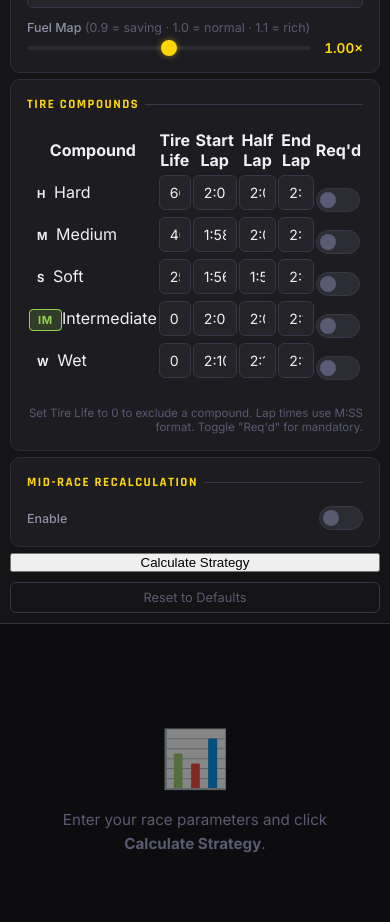
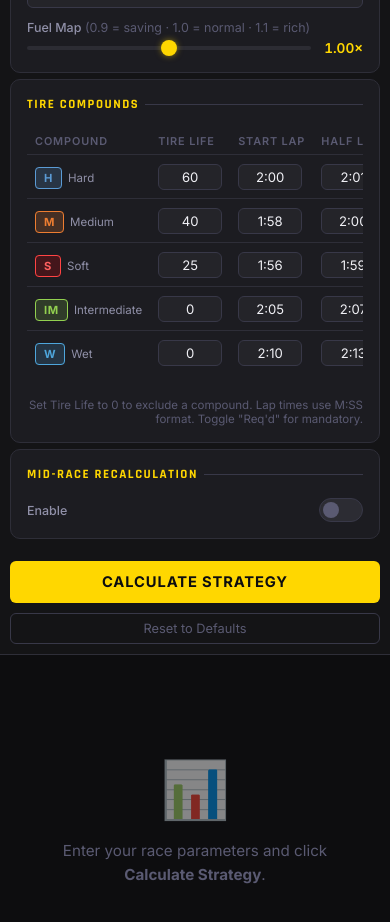
Before and after one commit to Jeremy-Luyckfasseel/Race-Strategies, a React (Vite) app: page / in a window 390 px wide. Shown: the part 840-1762 px from the top of the page. Built offline with nearby package versions, Linux system fonts and the light colour scheme.

Commit message:
style: fix global layout alignments and recalculating visual states
This makes the App layout strictly left-aligned as requested, and handles CSS classes for empty states and calculating badges.

```diff
--- a/src/index.css
+++ b/src/index.css
@@ -39,9 +39,18 @@
 }
 
 /* ── Reset ── */
-*, *::before, *::after { box-sizing: border-box; margin: 0; padding: 0; }
+*,
+*::before,
+*::after {
+  box-sizing: border-box;
+  margin: 0;
+  padding: 0;
+}
 
-html { font-size: 16px; scroll-behavior: smooth; }
+html {
+  font-size: 16px;
+  scroll-behavior: smooth;
+}
 
 body {
   font-family: var(--font-ui);
@@ -69,19 +78,22 @@ body {
   position: sticky;
   top: 0;
   z-index: 100;
-  box-shadow: 0 4px 32px rgba(0,0,0,0.5), var(--accent-glow);
+  box-shadow: 0 4px 32px rgba(0, 0, 0, 0.5), var(--accent-glow);
 }
 
 .header-inner {
   max-width: 1600px;
-  margin: 0 auto;
+  margin: 0;
   display: flex;
   align-items: center;
   gap: 14px;
   padding: 14px 0;
 }
 
-.header-logo { font-size: 2rem; line-height: 1; }
+.header-logo {
+  font-size: 2rem;
+  line-height: 1;
+}
 
 .header-title {
   font-family: var(--font-display);
@@ -108,7 +120,7 @@ body {
   flex: 1;
   max-width: 1600px;
   width: 100%;
-  margin: 0 auto;
+  margin: 0;
   align-items: start;
 }
 
@@ -219,12 +231,15 @@ input[type="number"]::-webkit-inner-spin-button {
   -webkit-appearance: none;
 }
 
-input:focus, select:focus {
+input:focus,
+select:focus {
   border-color: var(--accent);
-  box-shadow: 0 0 0 2px rgba(255,215,0,0.18);
+  box-shadow: 0 0 0 2px rgba(255, 215, 0, 0.18);
 }
 
-select option { background: var(--bg-3); }
+select option {
+  background: var(--bg-3);
+}
 
 /* Slider */
 .slider-row {
@@ -254,7 +269,7 @@ input[type="range"]::-webkit-slider-thumb {
   border-radius: 50%;
   background: var(--accent);
   cursor: pointer;
-  box-shadow: 0 0 6px rgba(255,215,0,0.5);
+  box-shadow: 0 0 6px rgba(255, 215, 0, 0.5);
   transition: transform var(--transition);
 }
 
@@ -286,7 +301,11 @@ input[type="range"]::-webkit-slider-thumb:hover {
   cursor: pointer;
 }
 
-.toggle-switch input { opacity: 0; width: 0; height: 0; }
+.toggle-switch input {
+  opacity: 0;
+  width: 0;
+  height: 0;
+}
 
 .toggle-slider {
   position: absolute;
@@ -309,12 +328,12 @@ input[type="range"]::-webkit-slider-thumb:hover {
   transition: transform var(--transition), background var(--transition);
 }
 
-.toggle-switch input:checked + .toggle-slider {
+.toggle-switch input:checked+.toggle-slider {
   background: var(--accent-dim);
   border-color: var(--accent);
 }
 
-.toggle-switch input:checked + .toggle-slider::before {
+.toggle-switch input:checked+.toggle-slider::before {
   transform: translateX(20px);
   background: var(--accent);
 }
@@ -354,7 +373,9 @@ input[type="range"]::-webkit-slider-thumb:hover {
   transition: color var(--transition);
 }
 
-.preset-delete:hover { color: var(--danger); }
+.preset-delete:hover {
+  color: var(--danger);
+}
 
 .save-preset-row {
   display: flex;
@@ -386,6 +407,32 @@ input[type="range"]::-webkit-slider-thumb:hover {
   color: var(--bg-0);
 }
 
+.btn-cta {
+  background: var(--accent);
+  color: var(--bg-0);
+  border: none;
+  padding: 12px 20px;
+  border-radius: var(--radius-sm);
+  font-family: var(--font-ui);
+  font-size: 0.92rem;
+  font-weight: 700;
+  cursor: pointer;
+  transition: all var(--transition);
+  text-align: center;
+  text-transform: uppercase;
+  letter-spacing: 0.06em;
+}
+
+.btn-cta:hover {
+  filter: brightness(1.15);
+  box-shadow: 0 0 12px var(--accent-dim);
+}
+
+.calculate-btn {
+  width: 100%;
+  margin-top: 16px;
+}
+
 .btn-ghost {
   background: transparent;
   border: 1px solid var(--border-light);
@@ -404,7 +451,10 @@ input[type="range"]::-webkit-slider-thumb:hover {
   color: var(--text-secondary);
 }
 
-.reset-btn { width: 100%; margin-top: 4px; }
+.reset-btn {
+  width: 100%;
+  margin-top: 4px;
+}
 
 /* ========================================================================
    Results Summary — KPI Cards
@@ -529,7 +579,7 @@ input[type="range"]::-webkit-slider-thumb:hover {
   font-size: 0.8rem;
   color: var(--text-primary);
   line-height: 1.7;
-  box-shadow: 0 8px 24px rgba(0,0,0,0.5);
+  box-shadow: 0 8px 24px rgba(0, 0, 0, 0.5);
 }
 
 .tt-title {
@@ -547,8 +597,13 @@ input[type="range"]::-webkit-slider-thumb:hover {
 }
 
 /* Recharts overrides */
-.recharts-surface { overflow: visible; }
-.recharts-text { font-family: var(--font-ui) !important; }
+.recharts-surface {
+  overflow: visible;
+}
+
+.recharts-text {
+  font-family: var(--font-ui) !important;
+}
 
 /* ========================================================================
    Stint Table
@@ -601,7 +656,7 @@ input[type="range"]::-webkit-slider-thumb:hover {
 }
 
 .stint-table tbody tr:hover {
-  background: rgba(255,255,255,0.03);
+  background: rgba(255, 255, 255, 0.03);
 }
 
 .stint-table tbody tr:last-child td {
@@ -612,7 +667,9 @@ input[type="range"]::-webkit-slider-thumb:hover {
   background: var(--danger-bg) !important;
 }
 
-.row-warning td { color: #ffb3b3; }
+.row-warning td {
+  color: #ffb3b3;
+}
 
 .stint-num {
   font-family: var(--font-display);
@@ -663,18 +720,184 @@ input[type="range"]::-webkit-slider-thumb:hover {
   letter-spacing: 0.06em;
 }
 
-.compound-RH  { background: rgba(91,155,213,0.2);  color: #5b9bd5; border: 1px solid #5b9bd5; }
-.compound-RM  { background: rgba(237,125,49,0.2);  color: #ed7d31; border: 1px solid #ed7d31; }
-.compound-RS  { background: rgba(255,0,0,0.18);    color: #ff6060; border: 1px solid #ff4444; }
-.compound-RSS { background: rgba(192,0,0,0.2);     color: #ff8080; border: 1px solid #c00000; }
-.compound-IM  { background: rgba(146,208,80,0.18); color: #92d050; border: 1px solid #92d050; }
-.compound-WW  { background: rgba(78,166,220,0.18); color: #4ea6dc; border: 1px solid #4ea6dc; }
+.compound-H {
+  background: rgba(91, 155, 213, 0.2);
+  color: #5b9bd5;
+  border: 1px solid #5b9bd5;
+}
+
+.compound-M {
+  background: rgba(237, 125, 49, 0.2);
+  color: #ed7d31;
+  border: 1px solid #ed7d31;
+}
+
+.compound-S {
+  background: rgba(255, 0, 0, 0.18);
+  color: #ff6060;
+  border: 1px solid #ff4444;
+}
+
+.compound-IM {
+  background: rgba(146, 208, 80, 0.18);
+  color: #92d050;
+  border: 1px solid #92d050;
+}
+
+.compound-W {
+  background: rgba(78, 166, 220, 0.18);
+  color: #4ea6dc;
+  border: 1px solid #4ea6dc;
+}
 
 .table-hint {
   font-size: 0.72rem;
   color: var(--text-muted);
   margin-top: 12px;
   text-align: right;
+}
+
+/* ========================================================================
+   Compound Input Table
+   ======================================================================== */
+
+.compound-table {
+  width: 100%;
+  border-collapse: collapse;
+  font-size: 0.82rem;
+}
+
+.compound-table th {
+  padding: 6px 8px;
+  text-align: left;
+  font-size: 0.68rem;
+  font-weight: 600;
+  text-transform: uppercase;
+  letter-spacing: 0.08em;
+  color: var(--text-muted);
+  border-bottom: 1px solid var(--border);
+  white-space: nowrap;
+}
+
+.compound-table td {
+  padding: 6px 8px;
+  border-bottom: 1px solid var(--border);
+  vertical-align: middle;
+}
+
+.compound-table tbody tr:last-child td {
+  border-bottom: none;
+}
+
+.compound-name-label {
+  font-size: 0.72rem;
+  color: var(--text-secondary);
+  margin-left: 6px;
+}
+
+.compound-life-input,
+.compound-laptime-input {
+  width: 64px !important;
+  padding: 4px 6px !important;
+  font-size: 0.82rem !important;
+  text-align: center;
+}
+
+.compound-mandatory-cell {
+  text-align: center;
+}
+
+.toggle-sm {
+  width: 34px;
+  height: 18px;
+}
+
+.toggle-sm .toggle-slider::before {
+  height: 12px;
+  width: 12px;
+  left: 2px;
+  top: 2px;
+}
+
+.toggle-sm input:checked+.toggle-slider::before {
+  transform: translateX(16px);
+}
+
+/* ========================================================================
+   Strategy Comparison Cards
+   ======================================================================== */
+
+.strategy-comparison {
+  margin-top: 4px;
+}
+
+.comparison-title {
+  font-size: 1rem;
+}
+
+.comparison-grid {
+  display: grid;
+  grid-template-columns: repeat(auto-fill, minmax(170px, 1fr));
+  gap: 10px;
+}
+
+.comparison-card {
+  background: var(--bg-2);
+  border: 1px solid var(--border);
+  border-radius: var(--radius-md);
+  padding: 14px;
+  display: flex;
+  flex-direction: column;
+  gap: 8px;
+  transition: border-color var(--transition), box-shadow var(--transition);
+  position: relative;
+}
+
+.comparison-card:hover {
+  border-color: var(--border-light);
+}
+
+.comparison-best {
+  border-color: var(--accent) !important;
+  box-shadow: 0 0 0 1px var(--accent-dim), var(--accent-glow);
+}
+
+.best-badge {
+  position: absolute;
+  top: -8px;
+  right: 10px;
+  background: var(--accent);
+  color: var(--bg-0);
+  font-size: 0.65rem;
+  font-weight: 700;
+  padding: 2px 8px;
+  border-radius: 10px;
+  letter-spacing: 0.04em;
+}
+
+.comparison-compound {
+  display: flex;
+  gap: 4px;
+}
+
+.comparison-label {
+  font-size: 0.78rem;
+  color: var(--text-secondary);
+  font-weight: 500;
+}
+
+.comparison-stats {
+  display: flex;
+  flex-direction: column;
+  gap: 2px;
+  font-size: 0.72rem;
+  color: var(--text-muted);
+}
+
+.comparison-stats .stat-val {
+  color: var(--text-primary);
+  font-weight: 600;
+  font-variant-numeric: tabular-nums;
 }
 
 /* ========================================================================
@@ -727,8 +950,13 @@ input[type="range"]::-webkit-slider-thumb:hover {
 }
 
 @keyframes pulse-fade {
-  from { opacity: 0.5; }
-  to   { opacity: 1; }
+  from {
+    opacity: 0.5;
+  }
+
+  to {
+    opacity: 1;
+  }
 }
 
 
@@ -736,16 +964,29 @@ input[type="range"]::-webkit-slider-thumb:hover {
    Scrollbar Styling
    ======================================================================== */
 
-::-webkit-scrollbar { width: 6px; height: 6px; }
-::-webkit-scrollbar-track { background: transparent; }
-::-webkit-scrollbar-thumb { background: var(--bg-4); border-radius: 3px; }
-::-webkit-scrollbar-thumb:hover { background: var(--border-light); }
+::-webkit-scrollbar {
+  width: 6px;
+  height: 6px;
+}
+
+::-webkit-scrollbar-track {
+  background: transparent;
+}
+
+::-webkit-scrollbar-thumb {
+  background: var(--bg-4);
+  border-radius: 3px;
+}
+
+::-webkit-scrollbar-thumb:hover {
+  background: var(--border-light);
+}
 
 /* ========================================================================
    Responsive
    ======================================================================== */
 
-@media (max-width: 900px) {
+@media (max-width: 768px) {
   .app-main {
     grid-template-columns: 1fr;
   }
@@ -765,7 +1006,13 @@ input[type="range"]::-webkit-slider-thumb:hover {
     grid-template-columns: repeat(2, 1fr);
   }
 
-  .header-title { font-size: 1.4rem; }
+  .comparison-grid {
+    grid-template-columns: repeat(2, 1fr);
+  }
+
+  .header-title {
+    font-size: 1.4rem;
+  }
 }
 
 @media (max-width: 560px) {
@@ -773,9 +1020,15 @@ input[type="range"]::-webkit-slider-thumb:hover {
     grid-template-columns: 1fr 1fr;
   }
 
-  .kpi-value { font-size: 1.5rem; }
+  .kpi-value {
+    font-size: 1.5rem;
+  }
 
-  .header-subtitle { display: none; }
+  .header-subtitle {
+    display: none;
+  }
 
-  .input-panel { padding: 10px; }
+  .input-panel {
+    padding: 10px;
+  }
 }
```
